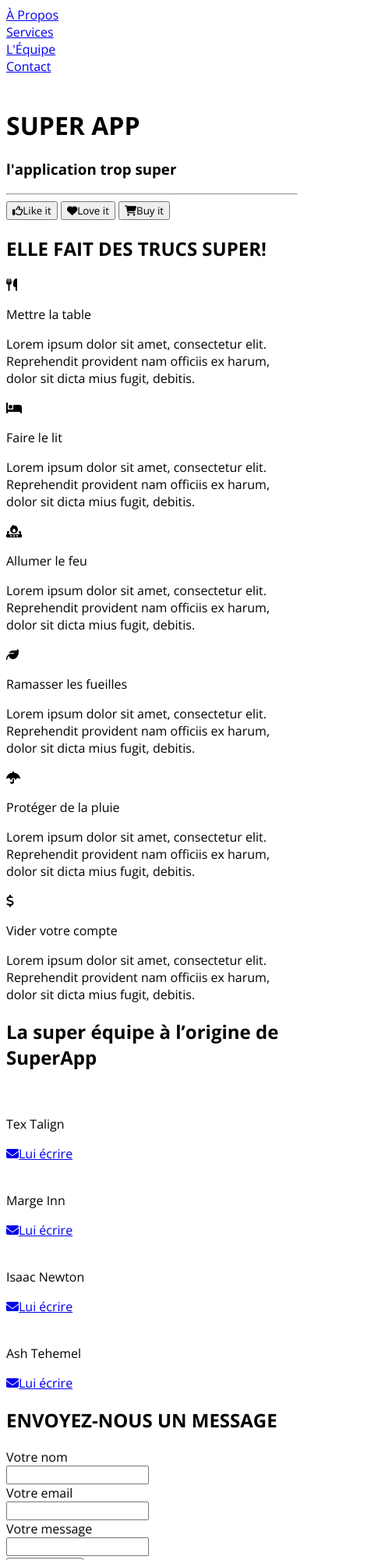
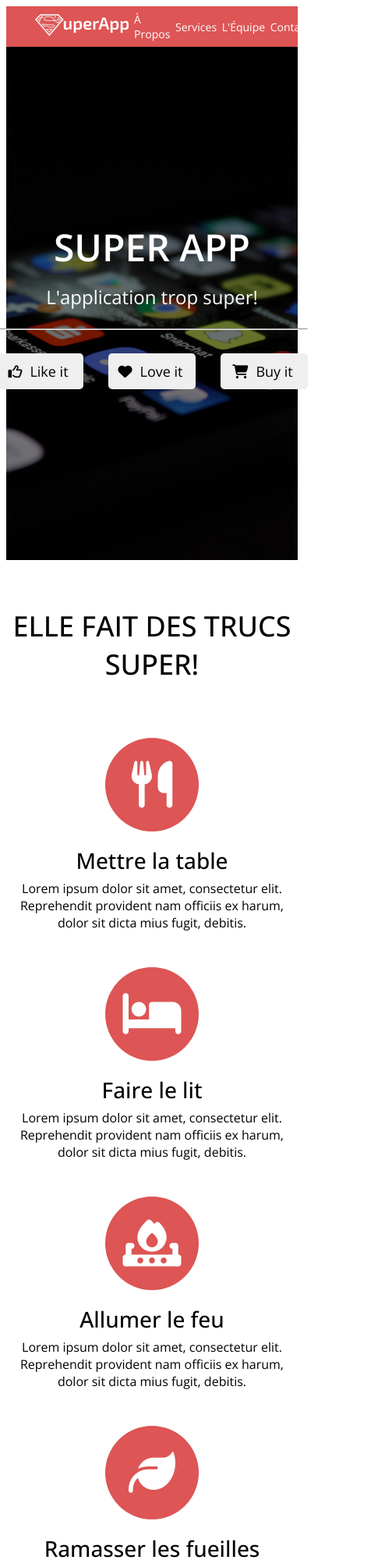
Before and after one commit to davicoll/superapp_cefim, a plain HTML site: page index.html in a window 390 px wide. Shown: the top 2000 px of the page at 78% size, 494 px wide, since content can reach past the window. Drawn offline with nearby package versions, Linux system fonts and the light colour scheme.

Commit message:
missing hover, submit and responsive

```diff
--- a/index.html
+++ b/index.html
@@ -5,7 +5,7 @@
     <meta name="SuperApp" content="L'application trop super qui fait tout!" />
     <meta http-equiv="X-UA-Compatible" content="IE=edge" />
     <meta name="viewport" content="width=device-width, initial-scale=1.0" />
-    <link href="style.css" rel="stylesheet" />
+    <link href="/style.css" rel="stylesheet" />
     <script
       src="https://kit.fontawesome.com/33c34e3c3c.js"
       crossorigin="anonymous"
@@ -16,21 +16,29 @@
     <header>
       <nav>
         <div class="nav-container">
-          <a href="#"><div class="nav-logo"></div></a>
+          <a href="#"
+            ><img
+              src="/images/logo/Logo.png"
+              class="nav-logo"
+              alt="company logo"
+          /></a>
           <a href="#"><div class="nav-item">À Propos</div></a>
           <a href="#services"><div class="nav-item">Services</div></a>
           <a href="#lequipe"><div class="nav-item">L'Équipe</div></a>
-          <a href="#"><div class="nav-item">Contact</div></a>
+          <a href="#form"><div class="nav-item">Contact</div></a>
         </div>
       </nav>
       <div class="banner-container">
         <div class="banner-img">
-          <img src="" />
+          <img
+            src="images/about.jpg/about.jpg.png"
+            alt="front screen of a smartphone in the dark"
+          />
         </div>
         <div class="banner-content">
           <div class="banner-cont-txt">
             <h1>SUPER APP</h1>
-            <h3>l'application trop super</h3>
+            <h3>L'application trop super!</h3>
             <hr />
             <div class="banner-buttons-cont">
               <button class="banner-button">
@@ -53,7 +61,7 @@
         <div class="services-item">
           <div class="services-icon"><i class="fa-solid fa-utensils"></i></div>
           <div class="services-text">
-            <p>Mettre la table</p>
+            <h3>Mettre la table</h3>
             <p>
               Lorem ipsum dolor sit amet, consectetur elit. Reprehendit
               provident nam officiis ex harum, dolor sit dicta mius fugit,
@@ -64,7 +72,7 @@
         <div class="services-item">
           <div class="services-icon"><i class="fa-solid fa-bed"></i></div>
           <div class="services-text">
-            <p>Faire le lit</p>
+            <h3>Faire le lit</h3>
             <p>
               Lorem ipsum dolor sit amet, consectetur elit. Reprehendit
               provident nam officiis ex harum, dolor sit dicta mius fugit,
@@ -77,7 +85,7 @@
             <i class="fa-sharp fa-solid fa-fire-burner"></i>
           </div>
           <div class="services-text">
-            <p>Allumer le feu</p>
+            <h3>Allumer le feu</h3>
             <p>
               Lorem ipsum dolor sit amet, consectetur elit. Reprehendit
               provident nam officiis ex harum, dolor sit dicta mius fugit,
@@ -88,7 +96,7 @@
         <div class="services-item">
           <div class="services-icon"><i class="fa-solid fa-leaf"></i></div>
           <div class="services-text">
-            <p>Ramasser les fueilles</p>
+            <h3>Ramasser les fueilles</h3>
             <p>
               Lorem ipsum dolor sit amet, consectetur elit. Reprehendit
               provident nam officiis ex harum, dolor sit dicta mius fugit,
@@ -99,7 +107,7 @@
         <div class="services-item">
           <div class="services-icon"><i class="fa-solid fa-umbrella"></i></div>
           <div class="services-text">
-            <p>Protéger de la pluie</p>
+            <h3>Protéger de la pluie</h3>
             <p>
               Lorem ipsum dolor sit amet, consectetur elit. Reprehendit
               provident nam officiis ex harum, dolor sit dicta mius fugit,
@@ -112,7 +120,7 @@
             <i class="fa-sharp fa-solid fa-dollar-sign"></i>
           </div>
           <div class="services-text">
-            <p>Vider votre compte</p>
+            <h3>Vider votre compte</h3>
             <p>
               Lorem ipsum dolor sit amet, consectetur elit. Reprehendit
               provident nam officiis ex harum, dolor sit dicta mius fugit,
@@ -124,32 +132,52 @@
     </section>
     <section id="lequipe">
       <div class="lequipe-banner">
-        <h2>La super équipe à l’origine de SuperApp</h2>
+        <img
+          src="images/team.jpg/team.jpg.png"
+          alt="stormtrooper in landscape"
+        />
+        <h2>La super équipe à l'origine de SuperApp</h2>
       </div>
       <div class="lequipe-members">
-        <div>
-          <img class="mermber-img" src="" />
+        <div class="lequipe-member">
+          <img
+            class="member-img"
+            src="images/avaone.jpg/avaone.jpg.png"
+            alt="hypster man with a mustache"
+          />
           <p>Tex Talign</p>
           <a href="mailto:email@email.com"
             ><i class="fa-solid fa-envelope"></i>Lui écrire</a
           >
         </div>
-        <div>
-          <img class="mermber-img" src="" />
+        <div class="lequipe-member">
+          <img
+            class="member-img"
+            src="images/avatwo.jpg/avatwo.jpg.png"
+            alt="young long-haired woman"
+          />
           <p>Marge Inn</p>
           <a href="mailto:email@email.com"
             ><i class="fa-solid fa-envelope"></i>Lui écrire</a
           >
         </div>
-        <div>
-          <img class="mermber-img" src="" />
+        <div class="lequipe-member">
+          <img
+            class="member-img"
+            src="images/avathree.jpg/avathree.jpg.png"
+            alt="young emo hypster"
+          />
           <p>Isaac Newton</p>
           <a href="mailto:email@email.com"
             ><i class="fa-solid fa-envelope"></i>Lui écrire</a
           >
         </div>
-        <div>
-          <img class="mermber-img" src="" />
+        <div class="lequipe-member">
+          <img
+            class="member-img"
+            src="images/avafour.jpg/avafour.jpg.png"
+            alt="the cool guy in the office"
+          />
           <p>Ash Tehemel</p>
           <a href="mailto:email@email.com"
             ><i class="fa-solid fa-envelope"></i>Lui écrire</a
@@ -160,17 +188,19 @@
     <section id="form">
       <h2>ENVOYEZ-NOUS UN MESSAGE</h2>
       <form>
-        <label for="nom">Votre nom</label><br />
-        <input type="text" id="nom" name="nom" /><br />
-        <label for="email">Votre email</label><br />
-        <input type="email" id="email" name="email" /><br />
-        <label for="message">Votre message</label><br />
+        <div class="form-user-info">
+          <div class="form-set">
+            <label for="nom">Votre nom</label>
+            <input type="text" id="nom" name="nom" />
+          </div>
+          <div class="form-set">
+            <label for="email">Votre email</label>
+            <input type="email" id="email" name="email" />
+          </div>
+        </div>
+        <label for="message">Votre message</label>
         <input type="text" id="message" name="message" /><br />
-        <input
-          type="submit"
-          class="fa-solid fa-paper-plane"
-          value="&#xf1d8 Envoyer"
-        />
+        <input type="submit" class="submit-btn" value="&#xf1d8;  Envoyer" />
       </form>
     </section>
   </body>
--- a/style.css
+++ b/style.css
@@ -6,3 +6,265 @@
   -webkit-box-sizing: border-box;
   font-family: "Open Sans", sans-serif;
 }
+a {
+  text-decoration: none;
+  color: inherit;
+}
+h2 {
+  font-size: 1em;
+}
+
+/* NAV BAR */
+
+nav {
+  background-color: #dd5555;
+  width: 100%;
+}
+.nav-container {
+  display: flex;
+  flex-direction: row;
+  align-items: center;
+  height: 52px;
+  gap: 2%;
+  margin-left: 10%;
+  padding: 8px 0px;
+  color: #ffffff;
+  font-weight: 300;
+  font-size: 14px;
+}
+
+.nav-container a:hover .nav-item {
+  background-color: #00000025;
+}
+
+/* HOME BANNER */
+
+.banner-container {
+  height: 658px;
+  position: relative;
+  z-index: 120;
+}
+.banner-img {
+  max-width: 100%;
+  object-fit: cover;
+}
+.banner-img img {
+  height: 658px;
+  object-fit: cover;
+  width: 100%;
+}
+.banner-cont-txt {
+  position: absolute;
+  z-index: 0;
+  bottom: 50%;
+  margin-bottom: -110px;
+  left: 50%;
+  margin-left: -200px;
+  color: #ffffff;
+  text-align: center;
+  min-width: 400px;
+}
+h1 {
+  font-size: 48px;
+  font-weight: 600;
+  margin-bottom: 15px;
+}
+.banner-cont-txt h3 {
+  font-size: 24px;
+  font-weight: 300;
+  margin-top: 15px;
+}
+.banner-buttons-cont {
+  display: flex;
+  flex-direction: row;
+  align-items: center;
+  justify-content: space-between;
+  margin-top: 30px;
+}
+.banner-button {
+  height: 46px;
+  width: 112px;
+  border-radius: 5px;
+  border-style: none;
+  font-size: 18px;
+  padding-right: 10px;
+}
+.banner-button i {
+  padding-right: 10px;
+}
+
+/* SERVICES */
+
+#services h2 {
+  font-size: 36px;
+  text-align: center;
+  font-weight: 500;
+  margin-top: 60px;
+  margin-bottom: 40px;
+}
+.services-container {
+  display: flex;
+  flex-direction: row;
+  flex-wrap: wrap;
+  align-items: center;
+  justify-content: center;
+  gap: 3%;
+}
+.services-item {
+  width: 358px;
+  display: flex;
+  flex-direction: column;
+  align-items: center;
+  justify-content: center;
+  text-align: center;
+  margin-top: 30px;
+}
+.services-icon {
+  background-color: #dd5555;
+  height: 120px;
+  width: 120px;
+  border-radius: 50%;
+  color: #ffffff;
+  font-size: 60px;
+  display: flex;
+  align-items: center;
+  justify-content: center;
+  margin-bottom: -10px;
+}
+.services-text {
+  font-size: 16px;
+  font-weight: 300;
+}
+.services-text h3 {
+  font-size: 28px;
+  font-weight: 500;
+  margin-bottom: -10px;
+}
+
+/* EQUIPE BANNER */
+
+.lequipe-banner {
+  position: relative;
+  z-index: 9;
+  max-height: 240px;
+  margin-top: 60px;
+}
+
+.lequipe-banner img {
+  position: relative;
+  z-index: 8;
+  height: 240px;
+  min-width: 100%;
+  object-fit: cover;
+  object-position: 50% top;
+  z-index: 8;
+}
+.lequipe-banner h2 {
+  position: absolute;
+  top: 50%;
+  margin-top: -33px;
+  left: 50%;
+  margin-left: -473px;
+  font-size: 48px;
+  color: #ffffff;
+  z-index: 90;
+  padding: 0px;
+}
+
+.lequipe-members {
+  display: flex;
+  flex-direction: row;
+  justify-content: center;
+  align-items: center;
+  flex-wrap: wrap;
+  gap: 5%;
+  padding: 20px 0px 70px 0px;
+}
+.lequipe-member {
+  display: flex;
+  flex-direction: column;
+  align-items: center;
+  justify-content: center;
+  margin-top: 50px;
+}
+.member-img {
+  height: 239px;
+  width: 239px;
+  border-radius: 50%;
+}
+.lequipe-member p {
+  font-size: 28px;
+}
+.lequipe-member a {
+  background-color: #dd5555;
+  padding: 10px 15px;
+  border-radius: 5px;
+  font-size: 18px;
+  color: #ffffff;
+}
+.fa-envelope {
+  font-size: 25px;
+  margin-right: 10px;
+}
+
+#form {
+  background-color: #dd5555;
+  color: #ffffff;
+  padding: 60px 0px;
+}
+#form h2 {
+  font-size: 36px;
+  font-weight: 500;
+  text-align: center;
+  margin: 0px 0px 20px 0px;
+}
+
+form {
+  width: 60%;
+  display: flex;
+  flex-direction: row;
+  flex-wrap: wrap;
+  margin: auto;
+}
+label {
+  margin-top: 30px;
+  margin-bottom: 15px;
+  font-weight: 300;
+}
+.form-user-info {
+  width: 100%;
+  display: flex;
+  flex-direction: row;
+  justify-content: space-between;
+}
+.form-set {
+  width: 48%;
+}
+#nom {
+  width: 100%;
+  padding: 10px 0px;
+  margin-top: 15px;
+}
+#email {
+  width: 100%;
+  padding: 10px 0px;
+  margin-top: 15px;
+}
+#message {
+  width: 100%;
+  padding: 10px 0px;
+  min-height: 110px;
+}
+input {
+  border-style: none;
+  border-radius: 2px;
+}
+.submit-btn {
+  font-size: 16px;
+  background-color: #ffffff;
+  padding: 10px;
+  border-radius: 5px;
+  justify-self: flex-end;
+  margin-top: 20px;
+  font-family: FontAwesome, "Open sans";
+}
```
Also changed, not shown: images/Logo/Logo.png (added), images/about.jpg/about.jpg.png (added), images/avafour.jpg/avafour.jpg.png (added), images/avaone.jpg/avaone.jpg.png (added), images/avathree.jpg/avathree.jpg.png (added), images/avatwo.jpg/avatwo.jpg.png (added), images/team.jpg/team.jpg.png (added).
